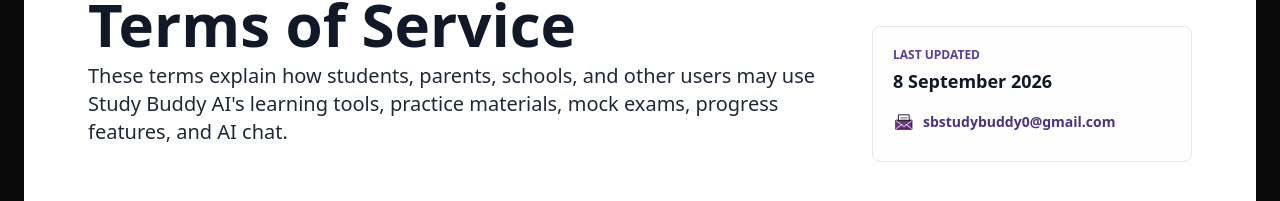
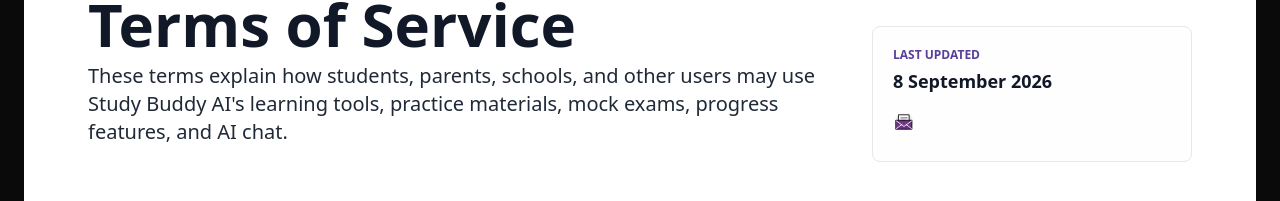
Before and after one commit to studybuddydevelopers/study-buddy-v2, a Next.js app: page /terms-of-service in a window 1280 px wide. Shown: the part 214-415 px from the top of the page. Built offline with nearby package versions, Linux system fonts and the light colour scheme; no server answers.

Commit message:
fix(terms-of-service): update contact email
Replaced hardcoded contact email with a constant support email.

This change improves maintainability and ensures that the correct support email is used throughout the terms of service page.

```diff
--- a/app/terms-of-service/page.tsx
+++ b/app/terms-of-service/page.tsx
@@ -16,6 +16,7 @@
   COMPANY_REGISTRATION_NUMBER,
   LEGAL_ENTITY_NAME,
   REGISTERED_OFFICE_ADDRESS,
+  SUPPORT_EMAIL,
 } from "@/lib/legal-entity";
 import { createPageMetadata } from "@/lib/site-metadata";
 
@@ -27,7 +28,6 @@
 });
 
 const LAST_UPDATED = "8 September 2026";
-const CONTACT_EMAIL = "sbstudybuddy0@gmail.com";
 
 const summaryItems: {
   title: string;
@@ -140,11 +140,11 @@
               {LAST_UPDATED}
             </p>
             <a
-              href={`mailto:${CONTACT_EMAIL}`}
+              href={`mailto:${SUPPORT_EMAIL}`}
               className="mt-4 inline-flex items-center gap-2 text-sm font-semibold text-primary-700 hover:underline"
             >
               <StudyBuddyIcon name="mail" size={22} />
-              {CONTACT_EMAIL}
+              {SUPPORT_EMAIL}
             </a>
           </div>
         </div>
@@ -545,10 +545,10 @@
               <p className="mt-1">
                 Email:{" "}
                 <a
-                  href={`mailto:${CONTACT_EMAIL}`}
+                  href={`mailto:${SUPPORT_EMAIL}`}
                   className="font-medium text-primary-600 hover:underline"
                 >
-                  {CONTACT_EMAIL}
+                  {SUPPORT_EMAIL}
                 </a>
               </p>
               <p className="mt-1">Registered office: {REGISTERED_OFFICE_ADDRESS}</p>
```
